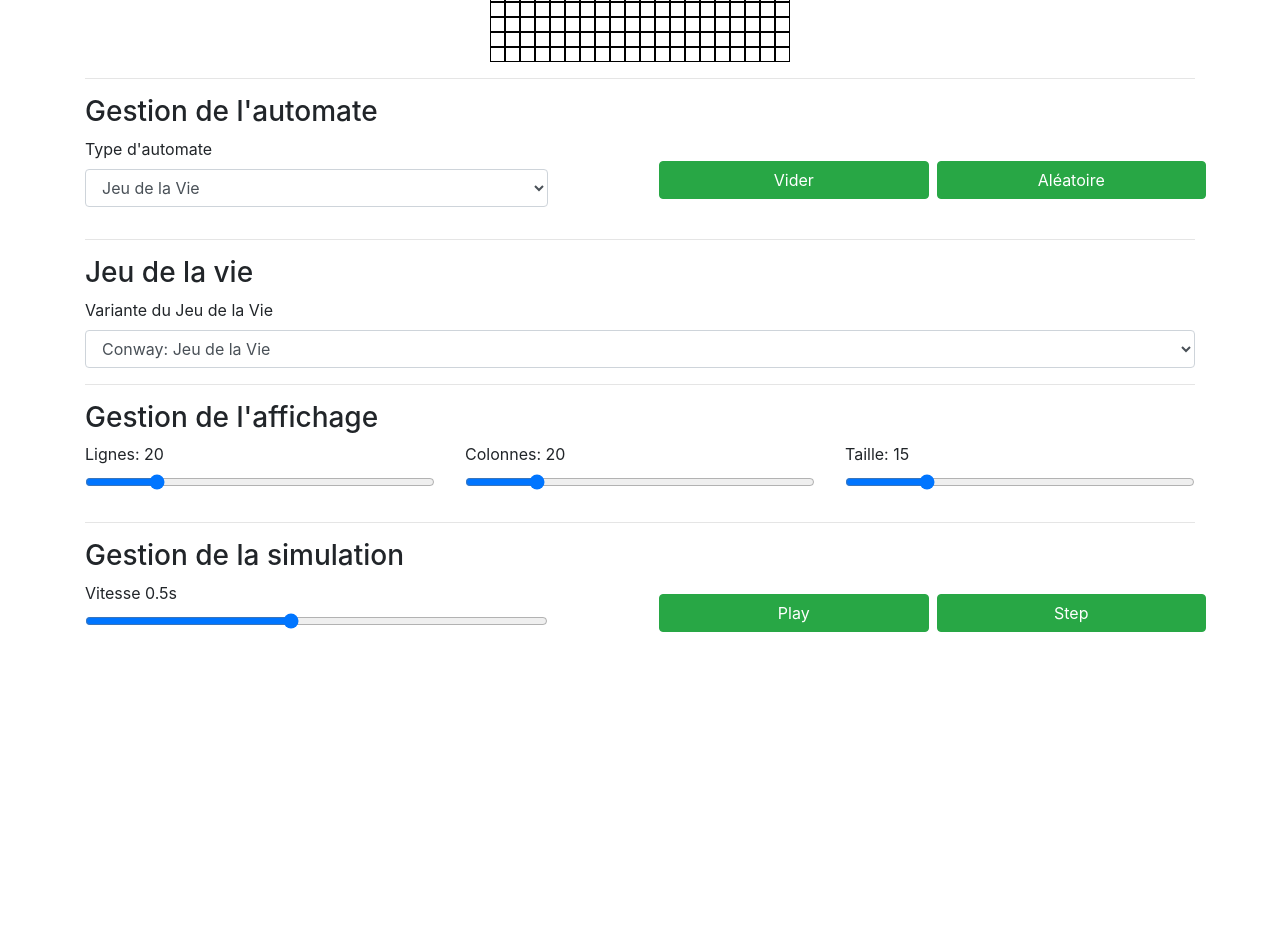
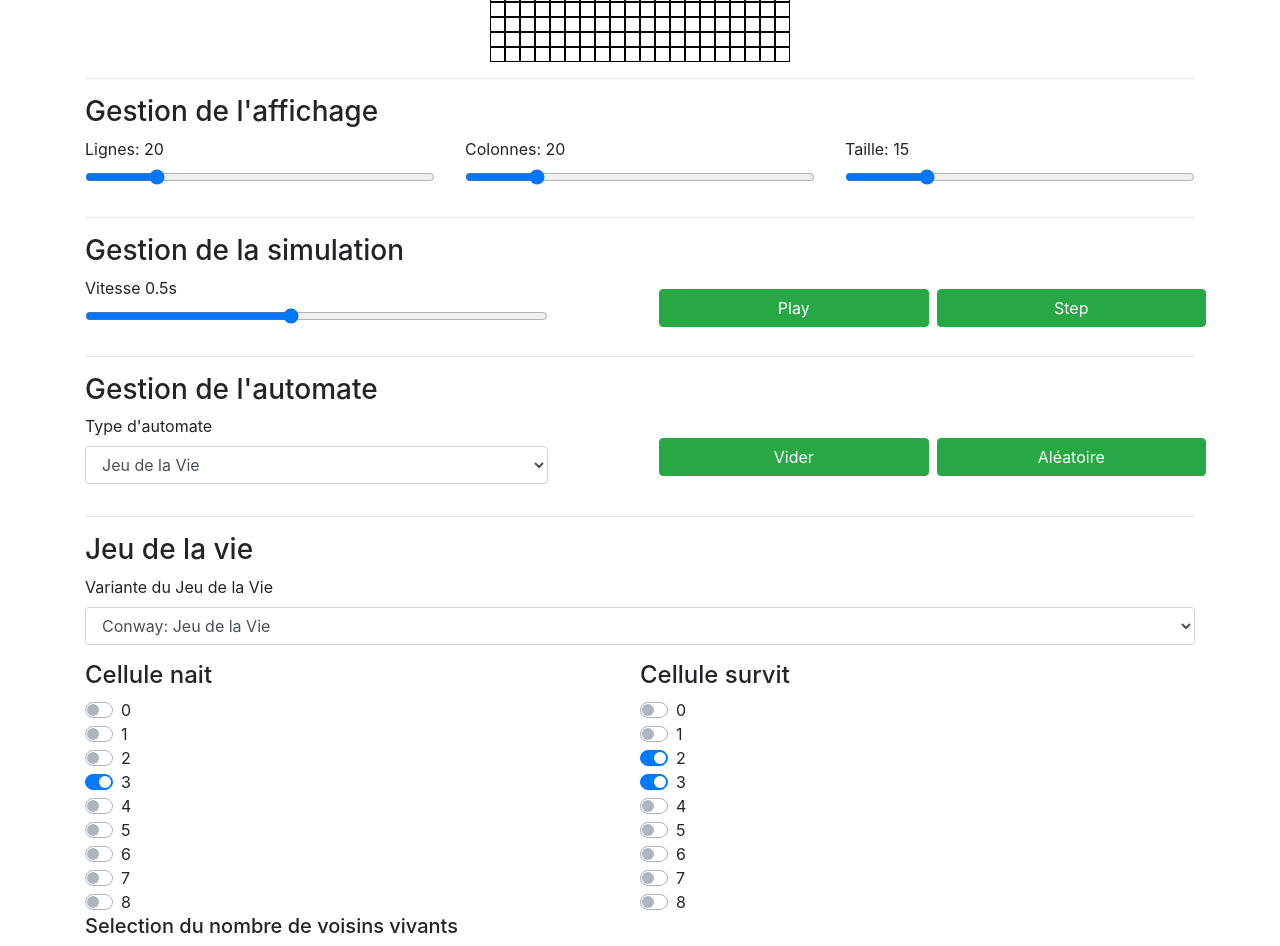
Before and after one commit to theorisons/cellularAutomatonVisualisation, a React (Create React App) app: page / in a window 1280 px wide. Shown: the part 340-1286 px from the top of the page. Before the commit the page ends 985 px from the top, so only its background shows below. Built offline with nearby package versions, Linux system fonts and the light colour scheme.

Commit message:
Definition of rules

```diff
--- a/src/Logic/Algo/GameOfLife.js
+++ b/src/Logic/Algo/GameOfLife.js
@@ -1,28 +1,11 @@
 import { Automaton } from "./Automaton";
-import { CONWAY, DAY_NIGHT, HIGHLIFE } from "../../constantes/constantes";
 
 export class GameOfLife extends Automaton {
-  constructor(map, nbR, nbC, variant) {
+  constructor(map, nbR, nbC, rules) {
     super(map, 2, nbR, nbC); // The game of life has always 2 states
 
-    this.fNext = undefined; // Function to call each next
-    // Depend on the variant choosen
-
-    switch (variant) {
-      // Select the right rules based on the variant
-      case CONWAY:
-        this.fNext = this.rulesConway;
-        break;
-      case DAY_NIGHT:
-        this.fNext = this.rulesDayNight;
-        break;
-      case HIGHLIFE:
-        this.fNext = this.rulesHighLife;
-        break;
-      default:
-        console.error("Error in the variant selection");
-        break;
-    }
+    this.born = rules.born;
+    this.survive = rules.survive;
   }
 
   rules(indR, indC) {
@@ -33,73 +16,25 @@ export class GameOfLife extends Automaton {
     const cellValue = this.getValueCell(indR, indC);
     const neighbour = this.countNeighbours(indR, indC, 1); // Count the cells alive
 
-    const nextCell = this.fNext(cellValue, neighbour); // NextState of the cell
+    const nextCell = this.ruleForCell(cellValue, neighbour); // NextState of the cell
 
     return nextCell;
   }
 
-  rulesConway(cState, neighbour) {
-    // Compute the nextState of the cell based on the rules of the game of life by Conway
-    // cState -> current state of the cell
-    // neighboor -> number of cell alive around the cell
-    if (neighbour === 3) {
-      // 3 neighbours, the cell live
-      // If already living, stay in this state
-      return 1;
-    } else if (neighbour === 2) {
-      // stay in is current status
-      return cState;
-    } else {
-      // die
-      return 0;
-    }
-  }
-
-  rulesDayNight(cState, neighbour) {
-    // Compute the nextState of the cell based on the variant day & night of the game of life
-    // cState -> current state of the cell
-    // neighboor -> number of cell alive around the cell
-
-    const nbDeadN = 8 - neighbour; // Number of dead neighbour based on the number of alive neighboor
-
+  ruleForCell(cState, neighbour) {
     if (cState === 0) {
-      // The current cell is dead
-      if (nbDeadN === 3 || nbDeadN === 6 || nbDeadN === 7 || nbDeadN === 8) {
+      // the cell can born
+      if (this.born[neighbour]) {
         return 1;
       }
       return 0;
-    } else {
-      // the cell is alive
-      if (
-        neighbour === 3 ||
-        neighbour === 4 ||
-        neighbour === 6 ||
-        neighbour === 7 ||
-        neighbour === 8
-      ) {
+    }
+    // the cell can survive
+    else {
+      if (this.survive[neighbour]) {
         return 1;
       }
       return 0;
     }
   }
-
-  rulesHighLife(cState, neighbour) {
-    // Compute the nextState of the cell based on the variant HighLife of the game of life
-    // cState -> current state of the cell
-    // neighboor -> number of cell alive around the cell
-
-    if (cState === 0) {
-      // The current cell is dead
-      if (neighbour === 3 || neighbour === 6) {
-        return 1;
-      }
-    } else {
-      // the cell is alive
-      if (neighbour === 2 || neighbour === 3) {
-        return 1;
-      }
-    }
-
-    return 0;
-  }
 }
--- a/src/Logic/CellularGame.js
+++ b/src/Logic/CellularGame.js
@@ -106,7 +106,7 @@ export default class CellularGame extends React.Component {
           this.state.windows.cells,
           this.state.core.nbR,
           this.state.core.nbC,
-          this.state.controls.options.variant
+          this.state.controls.options.variant.rules
         );
         break;
       case COLORED_VARIANT:
@@ -234,7 +234,12 @@ export default class CellularGame extends React.Component {
     if (
       nextState.controls.type !== newControls.type ||
       // the value of the automaton changed
-      nextState.controls.options !== newControls.options
+      nextState.controls.options.variant.name !==
+        newControls.options.variant.name ||
+      // the value of the rules changed
+      nextState.controls.options.variant.rules !==
+        newControls.options.variant.rules
+
       // The user change options of the automaton
     ) {
       callBack = this.initAutomaton;
--- a/src/Logic/Controls.js
+++ b/src/Logic/Controls.js
@@ -5,6 +5,7 @@ import {
   BUTTON_COLOR,
   NB_COLORS,
   TYPE_GAME_OF_LIFE,
+  CUSTOM,
   /* Use to display options of the automaton */
   GAME_OF_LIFE,
   COLORED_VARIANT
@@ -16,7 +17,12 @@ export default class Controls extends React.Component {
   displayOptionsFromList(array) {
     // Display the differents options from a list
     // The key of the element are the name of the element
-    return array.map(el => <option key={el}>{el}</option>);
+    return array.map(el => {
+      if (typeof el === "string") {
+        return <option key={el}>{el}</option>;
+      }
+      return <option key={el.name}>{el.name}</option>;
+    });
   }
 
   updateValueSpecific = (event, stateTarget) => {
@@ -55,6 +61,54 @@ export default class Controls extends React.Component {
     this.props.specific.set(nextState);
   };
 
+  updateValuesOptionsRules = (stateTarget, position) => {
+    // update the rule for game of life custom
+    let nextState = { ...this.props.specific.get() }; // Copy of the state
+    // Copy to avoid to mute the state
+    // Used in parent to compare
+    nextState.options = {
+      ...nextState.options,
+      variant: {
+        name: CUSTOM.name,
+        rules: {
+          born: [...nextState.options.variant.rules.born],
+          survive: [...nextState.options.variant.rules.survive]
+        }
+      }
+    };
+
+    nextState.options.variant.rules[stateTarget][position] = !nextState.options
+      .variant.rules[stateTarget][position];
+
+    this.props.specific.set(nextState);
+  };
+
+  updateVariantAutomaton(event) {
+    // update the variant of the automaton
+    let nextState = { ...this.props.specific.get() }; // Copy of the state
+
+    const value = event.target.value;
+
+    for (let i = 0; i < TYPE_GAME_OF_LIFE.length; i++) {
+      if (TYPE_GAME_OF_LIFE[i].name === value) {
+        // Copy to avoid to mute the state
+        // Used in parent to compare
+        nextState.options = {
+          ...nextState.options,
+          variant: {
+            name: TYPE_GAME_OF_LIFE[i].name,
+            rules: {
+              born: [...TYPE_GAME_OF_LIFE[i].rules.born],
+              survive: [...TYPE_GAME_OF_LIFE[i].rules.survive]
+            }
+          }
+        };
+      }
+    }
+
+    this.props.specific.set(nextState);
+  }
+
   playPauseButton = () => {
     let message = "Play";
     const { play } = this.props.specific.get();
@@ -78,10 +132,36 @@ export default class Controls extends React.Component {
       case GAME_OF_LIFE:
         return this.displayOptionsConway();
       case COLORED_VARIANT:
-        return this.displayOptionsImmigration();
+        return this.displayOptionsColoredVariant();
       default:
         break;
     }
+  }
+
+  displayCheckBox(arrayValues, id) {
+    let arrayCheckBoxes = [];
+
+    for (let i = 0; i <= 8; i++) {
+      arrayCheckBoxes.push(
+        <div key={`${id}${i}`} className="custom-control custom-switch">
+          <input
+            type="checkbox"
+            className="custom-control-input"
+            checked={arrayValues[i]}
+            readOnly
+          />
+
+          <label
+            className="custom-control-label"
+            onClick={() => this.updateValuesOptionsRules(id, i)}
+          >
+            {i}
+          </label>
+        </div>
+      );
+    }
+
+    return arrayCheckBoxes;
   }
 
   displayOptionsConway() {
@@ -95,26 +175,38 @@ export default class Controls extends React.Component {
           <label>Variante du Jeu de la Vie</label>
           <select
             className="form-control"
-            value={variant}
-            onChange={event =>
-              this.updateValuesOptionsAutomaton(event, "variant")
-            }
+            value={variant.name}
+            onChange={event => this.updateVariantAutomaton(event)}
           >
             {this.displayOptionsFromList(TYPE_GAME_OF_LIFE)}
           </select>
+        </div>
+
+        <div className="row no-gutters">
+          <div className="col-6">
+            <h4>Cellule nait</h4>
+            {this.displayCheckBox(variant.rules.born, "born")}
+          </div>
+
+          <div className="col-6">
+            <h4>Cellule survit</h4>
+            {this.displayCheckBox(variant.rules.survive, "survive")}
+          </div>
+
+          <h5>Selection du nombre de voisins vivants</h5>
         </div>
       </div>
     );
   }
 
-  displayOptionsImmigration() {
-    // Options for the Immigration game
+  displayOptionsColoredVariant() {
+    // Options for the colored variant
 
     const { nbStates } = this.props.specific.get().options; // all the options of the game
     return (
-      <div id="OptionsImmigration">
+      <div id="OptionsColoredVariant">
         <hr />
-        <h3>Jeu de l'Immigration</h3>
+        <h3>Variante à plusieurs états</h3>
 
         <div className="form-group">
           <label>Nombre d'états: {nbStates}</label>
@@ -142,40 +234,6 @@ export default class Controls extends React.Component {
       <form
         onSubmit={e => e.preventDefault()} // Avoid the submit when click on button
       >
-        <hr />
-        <h3>Gestion de l'automate</h3>
-
-        <div className="row no-gutters justify-content-between align-items-center">
-          <div id="AutomatonSelection" className="form-group col-5">
-            <label>Type d'automate</label>
-            <select
-              className="form-control"
-              value={type}
-              onChange={event => this.updateValueSpecific(event, "type")}
-            >
-              {this.displayOptionsFromList(TYPE_SIMULATION)}
-            </select>
-          </div>
-          <div className="row col-6">
-            <button
-              type="button"
-              className={`btn ${BUTTON_COLOR} mx-${MARGIN_BUTTONS} col`}
-              onClick={() => this.props.clear()}
-            >
-              Vider
-            </button>
-            <button
-              type="button"
-              className={`btn ${BUTTON_COLOR} mx-${MARGIN_BUTTONS} col`}
-              onClick={() => this.props.randomCells()}
-            >
-              Aléatoire
-            </button>
-          </div>
-        </div>
-
-        {this.displayAutomatonOptions()}
-
         <hr />
         <h3>Gestion de l'affichage</h3>
 
@@ -246,6 +304,40 @@ export default class Controls extends React.Component {
             </button>
           </div>
         </div>
+
+        <hr />
+        <h3>Gestion de l'automate</h3>
+
+        <div className="row no-gutters justify-content-between align-items-center">
+          <div id="AutomatonSelection" className="form-group col-5">
+            <label>Type d'automate</label>
+            <select
+              className="form-control"
+              value={type}
+              onChange={event => this.updateValueSpecific(event, "type")}
+            >
+              {this.displayOptionsFromList(TYPE_SIMULATION)}
+            </select>
+          </div>
+          <div className="row col-6">
+            <button
+              type="button"
+              className={`btn ${BUTTON_COLOR} mx-${MARGIN_BUTTONS} col`}
+              onClick={() => this.props.clear()}
+            >
+              Vider
+            </button>
+            <button
+              type="button"
+              className={`btn ${BUTTON_COLOR} mx-${MARGIN_BUTTONS} col`}
+              onClick={() => this.props.randomCells()}
+            >
+              Aléatoire
+            </button>
+          </div>
+        </div>
+
+        {this.displayAutomatonOptions()}
       </form>
     );
   }
--- a/src/constantes/constantes.js
+++ b/src/constantes/constantes.js
@@ -5,21 +5,47 @@ export const COLORED_VARIANT = "Variante colorée";
 export const TYPE_SIMULATION = [GAME_OF_LIFE, COLORED_VARIANT]; // All the simulation implemented
 
 // Variant of the game of life
-export const CONWAY = "Conway: Jeu de la Vie";
-export const DAY_NIGHT = "Day & Night";
-export const HIGHLIFE = "HighLife";
+export const CUSTOM = {
+  name: "Personnalisée",
+  rules: {
+    born: [false, false, false, false, false, false, false, false, false],
+    survive: [false, false, false, false, false, false, false, false, false]
+  }
+};
+const CONWAY = {
+  name: "Conway: Jeu de la Vie",
+  rules: {
+    born: [false, false, false, true, false, false, false, false, false],
+    survive: [false, false, true, true, false, false, false, false, false]
+  }
+};
+const DAY_NIGHT = {
+  name: "Day & Night",
+  rules: {
+    born: [false, false, false, true, false, false, true, true, true],
+    survive: [false, false, false, true, true, false, true, true, true]
+  }
+};
+const HIGHLIFE = {
+  name: "HighLife",
+  rules: {
+    born: [false, false, false, true, false, false, true, false, false],
+    survive: [false, false, true, true, false, false, false, false, false]
+  }
+};
 
-export const TYPE_GAME_OF_LIFE = [CONWAY, DAY_NIGHT, HIGHLIFE];
+export const TYPE_GAME_OF_LIFE = [CUSTOM, CONWAY, DAY_NIGHT, HIGHLIFE];
 
 const DEFAULT_SIMULATION = 0; // Number of the default simulation
+const DEFAULT_VARIANT = 1; // Number of the default variant for the game of life
 
 export const INIT_CONTROLS = {
   // Initial state of the controls section
   speed: 500, // Speed of the animation in ms
   type: TYPE_SIMULATION[DEFAULT_SIMULATION], // Type of the simulation (ie automaton)
   options: {
-    // Use for game of lige
-    variant: TYPE_GAME_OF_LIFE[0],
+    // Use for game of life
+    variant: { ...TYPE_GAME_OF_LIFE[DEFAULT_VARIANT] },
     // Use for Colored Life
     nbStates: 3
   }, // Options specific to the automaton
```
